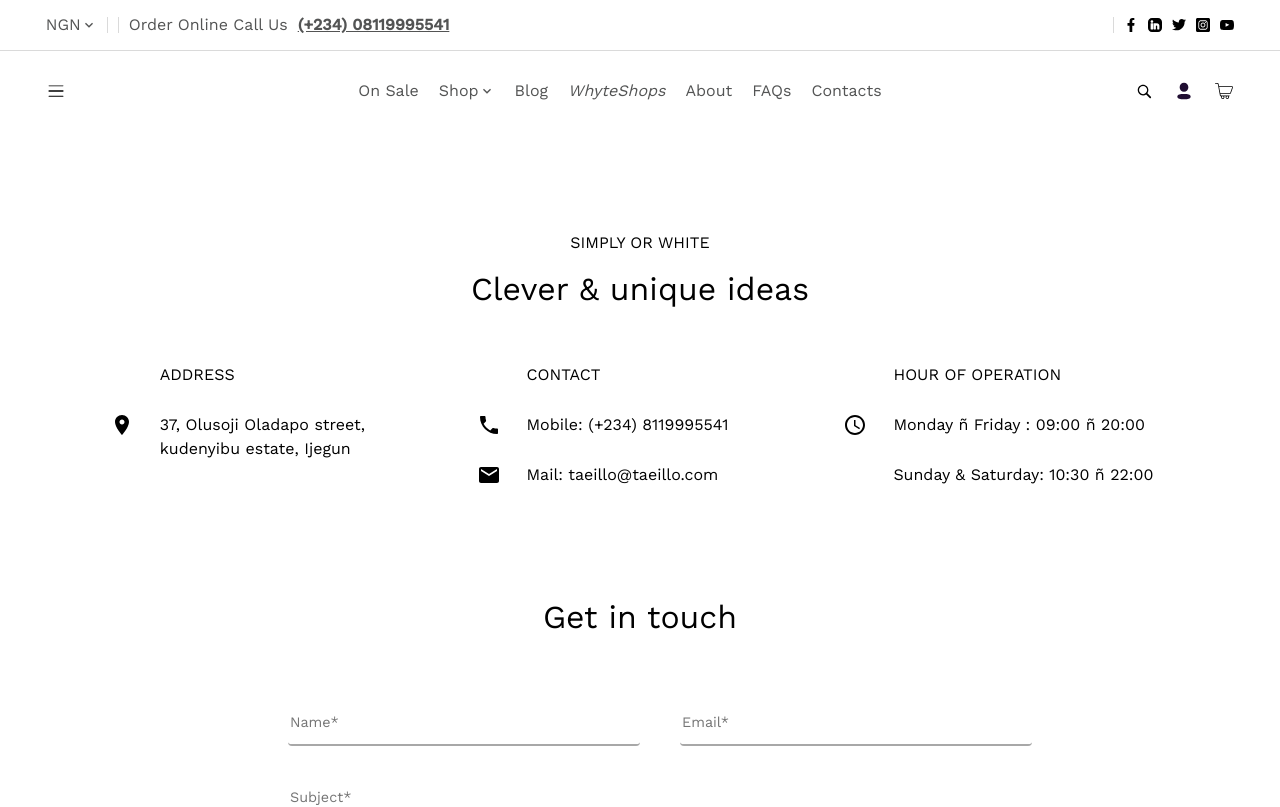
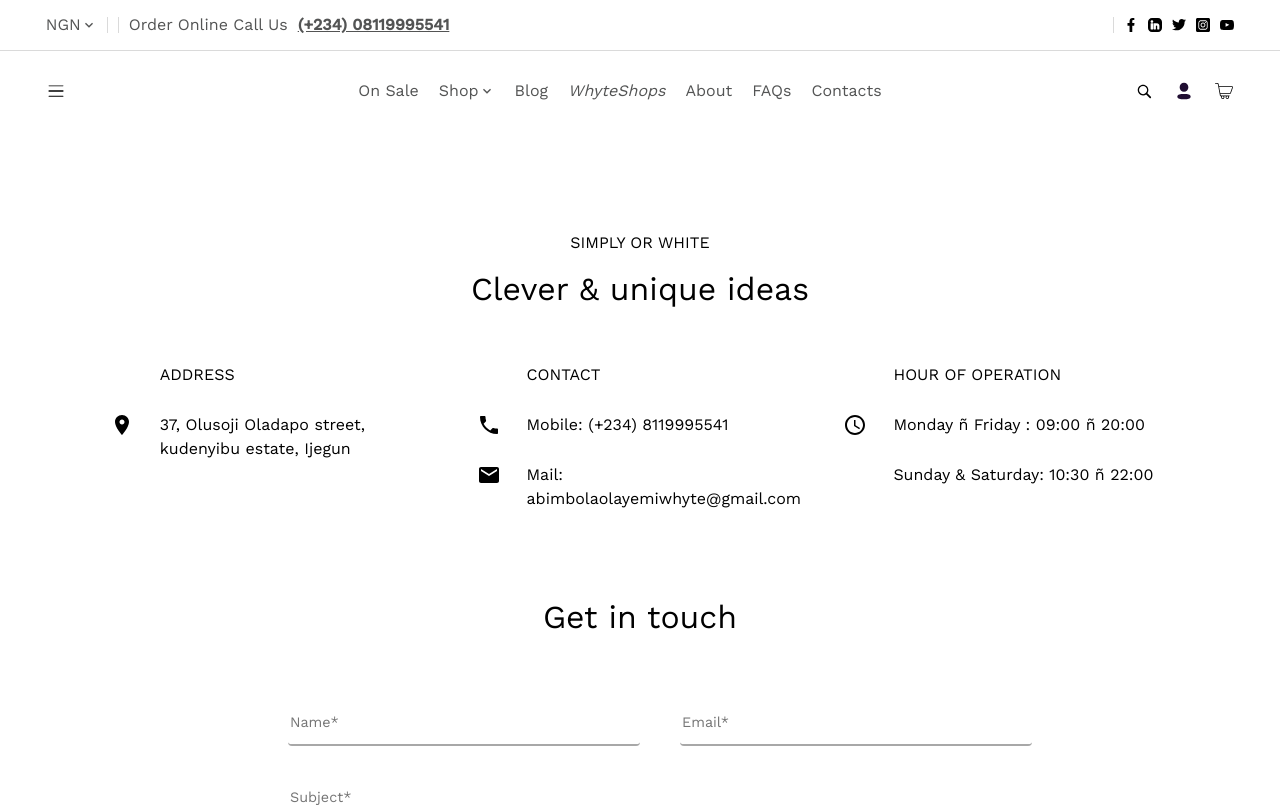
Before and after one commit to AbimbolaOO/fun-store, a React (Create React App) app in the folder client/: page /pages/contact-us in a window 1280 px wide. Shown: the top 807 px of the page. Built offline with nearby package versions, Linux system fonts and the light colour scheme; a web font is replaced by a local one.

Commit message:
fix mail typo

```diff
--- a/client/src/Sections/contacts/ContactsInfoSection.tsx
+++ b/client/src/Sections/contacts/ContactsInfoSection.tsx
@@ -58,7 +58,9 @@ const ContactsInfoSection = () => {
         <ContactSectionImg>
           <EmailIcon />
         </ContactSectionImg>
-        <ContactSectionBody>Mail: taeillo@taeillo.com</ContactSectionBody>
+        <ContactSectionBody>
+          Mail: abimbolaolayemiwhyte@gmail.com
+        </ContactSectionBody>
       </ContactTile>
       <ContactTile>
         <ContactSectionHeader>HOUR OF OPERATION</ContactSectionHeader>
```
